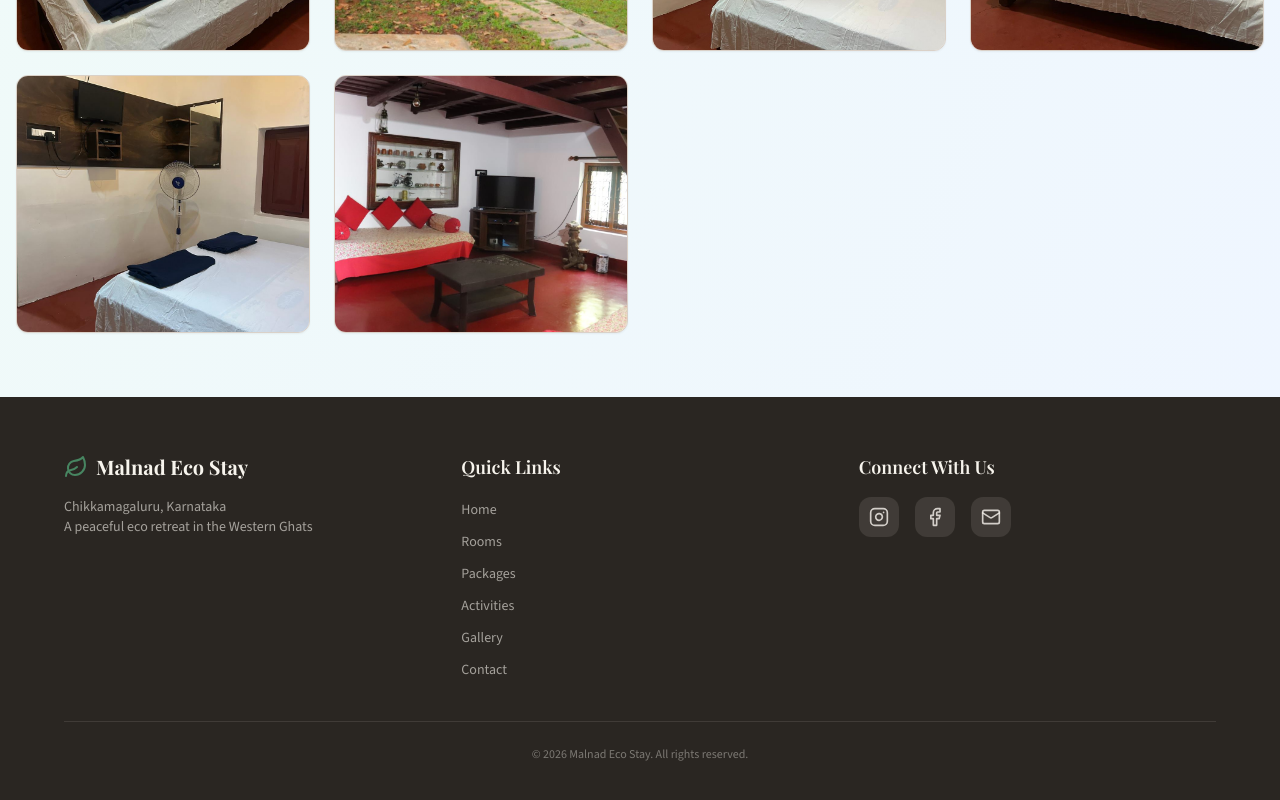
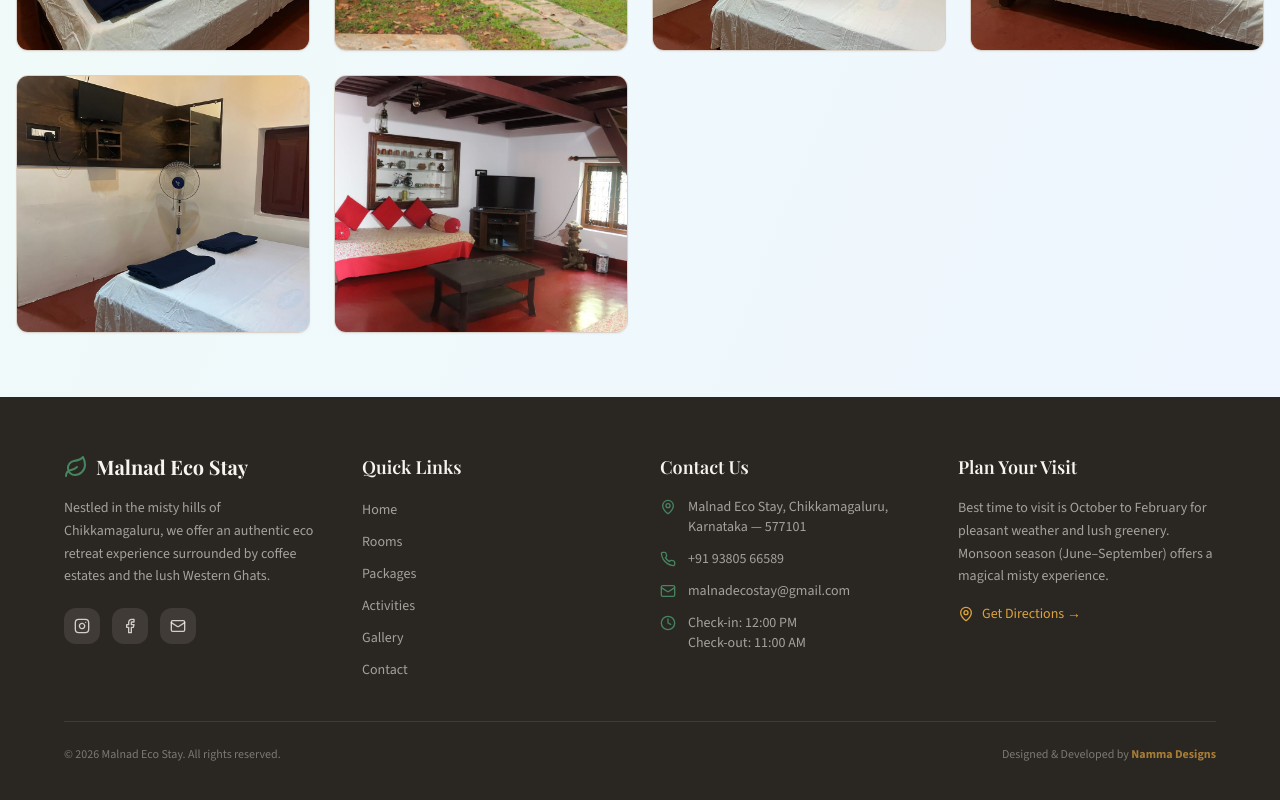
Before and after one commit to nammadesigns/Malnad-Eco-Stay, a React (Vite) app: page /#/gallery in a window 1280 px wide. Shown: the part 3007-3807 px from the top of the page. Built offline with nearby package versions, Linux system fonts and the light colour scheme; the HTML template or start-up script is replaced by a standard one; what @cloudinary/url-gen would draw is missing.

Commit message:
feat: enhance footer with contact info, plan your visit section, and Namma Designs credit

```diff
--- a/src/components/Footer.tsx
+++ b/src/components/Footer.tsx
@@ -1,4 +1,4 @@
-import { Leaf, Instagram, Facebook, Mail } from "lucide-react";
+import { Leaf, Instagram, Facebook, Mail, Phone, MapPin, Clock } from "lucide-react";
 
 const links = [
   { label: "Home", href: "/" },
@@ -9,20 +9,39 @@ const links = [
   { label: "Contact", href: "/#booking" },
 ];
 
+const socials = [
+  { Icon: Instagram, href: "https://www.instagram.com/malnadecostay/", label: "Instagram" },
+  { Icon: Facebook, href: "https://www.facebook.com/malnadecostay/", label: "Facebook" },
+  { Icon: Mail, href: "mailto:malnadecostay@gmail.com", label: "Email" },
+];
+
 const Footer = () => {
   return (
     <footer className="bg-foreground text-cream/80 py-14 px-4">
-      <div className="max-w-6xl mx-auto grid grid-cols-1 md:grid-cols-3 gap-10">
+      <div className="max-w-6xl mx-auto grid grid-cols-1 md:grid-cols-2 lg:grid-cols-4 gap-10">
         {/* Brand */}
-        <div>
+        <div className="lg:col-span-1">
           <div className="flex items-center gap-2 mb-4">
             <Leaf className="w-6 h-6 text-forest-light" />
             <span className="font-display text-xl font-bold text-cream">Malnad Eco Stay</span>
           </div>
-          <p className="text-sm text-cream/60">
-            Chikkamagaluru, Karnataka<br />
-            A peaceful eco retreat in the Western Ghats
+          <p className="text-sm text-cream/60 leading-relaxed mb-5">
+            Nestled in the misty hills of Chikkamagaluru, we offer an authentic eco retreat experience surrounded by coffee estates and the lush Western Ghats.
           </p>
+          <div className="flex gap-3">
+            {socials.map(({ Icon, href, label }) => (
+              <a
+                key={label}
+                href={href}
+                aria-label={label}
+                target="_blank"
+                rel="noopener noreferrer"
+                className="w-9 h-9 bg-cream/10 rounded-lg flex items-center justify-center hover:bg-forest transition-colors"
+              >
+                <Icon className="w-4 h-4" />
+              </a>
+            ))}
+          </div>
         </div>
 
         {/* Quick Links */}
@@ -39,25 +58,59 @@ const Footer = () => {
           </ul>
         </div>
 
-        {/* Social */}
+        {/* Contact Info */}
         <div>
-          <h4 className="font-display text-lg font-semibold text-cream mb-4">Connect With Us</h4>
-          <div className="flex gap-4">
-            {[Instagram, Facebook, Mail].map((Icon, i) => (
-              <a
-                key={i}
-                href="#"
-                className="w-10 h-10 bg-cream/10 rounded-lg flex items-center justify-center hover:bg-forest transition-colors"
-              >
-                <Icon className="w-5 h-5" />
-              </a>
-            ))}
-          </div>
+          <h4 className="font-display text-lg font-semibold text-cream mb-4">Contact Us</h4>
+          <ul className="space-y-3">
+            <li className="flex items-start gap-3">
+              <MapPin className="w-4 h-4 text-forest-light mt-0.5 shrink-0" />
+              <span className="text-sm text-cream/60">Malnad Eco Stay, Chikkamagaluru, Karnataka — 577101</span>
+            </li>
+            <li className="flex items-center gap-3">
+              <Phone className="w-4 h-4 text-forest-light shrink-0" />
+              <a href="tel:+919380566589" className="text-sm text-cream/60 hover:text-gold transition-colors">+91 93805 66589</a>
+            </li>
+            <li className="flex items-center gap-3">
+              <Mail className="w-4 h-4 text-forest-light shrink-0" />
+              <a href="mailto:malnadecostay@gmail.com" className="text-sm text-cream/60 hover:text-gold transition-colors">malnadecostay@gmail.com</a>
+            </li>
+            <li className="flex items-start gap-3">
+              <Clock className="w-4 h-4 text-forest-light mt-0.5 shrink-0" />
+              <span className="text-sm text-cream/60">Check-in: 12:00 PM<br />Check-out: 11:00 AM</span>
+            </li>
+          </ul>
+        </div>
+
+        {/* Visit Info */}
+        <div>
+          <h4 className="font-display text-lg font-semibold text-cream mb-4">Plan Your Visit</h4>
+          <p className="text-sm text-cream/60 leading-relaxed mb-4">
+            Best time to visit is October to February for pleasant weather and lush greenery. Monsoon season (June–September) offers a magical misty experience.
+          </p>
+          <a
+            href="https://maps.app.goo.gl/1nZ8hnVdorxR97GS9"
+            target="_blank"
+            rel="noopener noreferrer"
+            className="inline-flex items-center gap-2 text-sm text-gold hover:text-gold/80 transition-colors font-medium"
+          >
+            <MapPin className="w-4 h-4" /> Get Directions →
+          </a>
         </div>
       </div>
 
-      <div className="max-w-6xl mx-auto mt-10 pt-6 border-t border-cream/10 text-center text-xs text-cream/40">
-        © {new Date().getFullYear()} Malnad Eco Stay. All rights reserved.
+      <div className="max-w-6xl mx-auto mt-10 pt-6 border-t border-cream/10 flex flex-col sm:flex-row items-center justify-between gap-2 text-xs text-cream/40">
+        <span>© {new Date().getFullYear()} Malnad Eco Stay. All rights reserved.</span>
+        <span>
+          Designed & Developed by{" "}
+          <a
+            href="https://namma-designs.vercel.app/"
+            target="_blank"
+            rel="noopener noreferrer"
+            className="text-gold/70 hover:text-gold transition-colors font-bold"
+          >
+            Namma Designs
+          </a>
+        </span>
       </div>
     </footer>
   );
```
